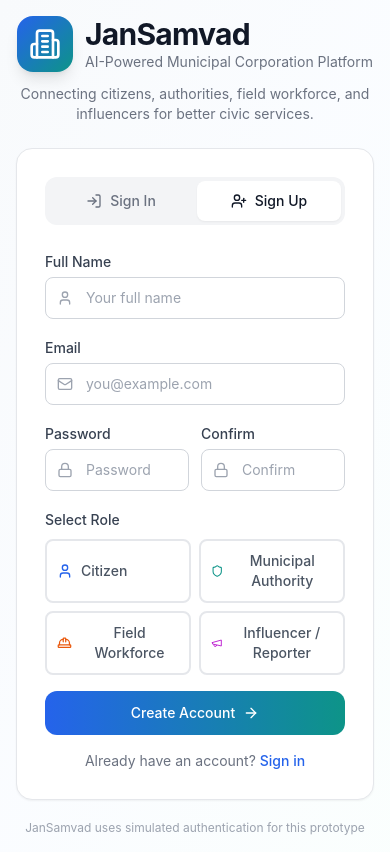
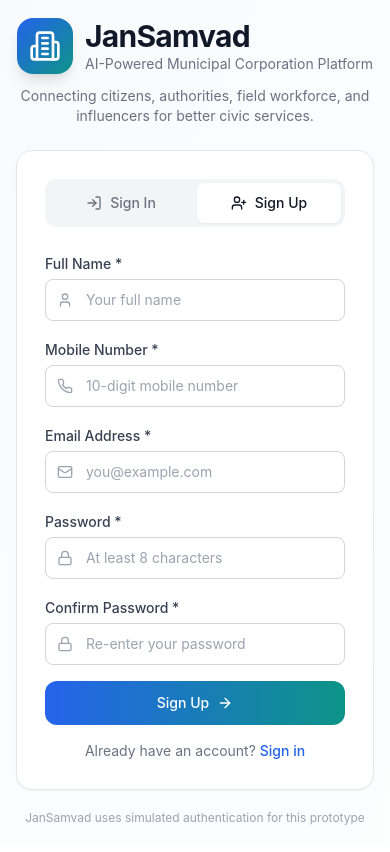
Before and after one commit to tejaskadam2028/jansamvad-ai-civic-platform, a React (Vite) app: page / in a window 390 px wide. Both pictures are taken after a click on the button "Sign Up". Built offline with nearby package versions, Linux system fonts and the light colour scheme.

Commit message:
Update auth and login with phone number

```diff
--- a/src/lib/auth.ts
+++ b/src/lib/auth.ts
@@ -35,7 +35,7 @@ export function findAccountByEmail(email: string): Account | undefined {
   return loadAccounts().find((a) => a.email.toLowerCase() === email.toLowerCase());
 }
 
-export function signUp(name: string, email: string, password: string, role: Role): { ok: true; account: Account } | { ok: false; error: string } {
+export function signUp(name: string, email: string, password: string, role: Role, phone: string): { ok: true; account: Account } | { ok: false; error: string } {
   const accounts = loadAccounts();
   if (accounts.some((a) => a.email.toLowerCase() === email.toLowerCase())) {
     return { ok: false, error: 'An account with this email already exists' };
@@ -46,7 +46,7 @@ export function signUp(name: string, email: string, password: string, role: Role
     email,
     password,
     role,
-    phone: '',
+    phone,
     area: 'Pimpri-Chinchwad',
   };
   accounts.push(account);
@@ -97,3 +97,11 @@ export function accountToUser(account: Account): User {
     area: account.area,
   };
 }
+
+export function validateEmail(email: string): boolean {
+  return /^[^\s@]+@[^\s@]+\.[^\s@]+$/.test(email);
+}
+
+export function validateMobile(phone: string): boolean {
+  return /^[6-9]\d{9}$/.test(phone);
+}
--- a/src/lib/store.tsx
+++ b/src/lib/store.tsx
@@ -18,7 +18,7 @@ const STORAGE_KEY = 'jansamvad_state_v1';
 interface StoreContextValue extends AppState {
   login: (user: User) => void;
   logout: () => void;
-  signUp: (name: string, email: string, password: string, role: Role) => { ok: true; account: Account } | { ok: false; error: string };
+  signUp: (name: string, email: string, password: string, role: Role, phone: string) => { ok: true; account: Account } | { ok: false; error: string };
   signIn: (email: string, password: string) => { ok: true; user: User } | { ok: false; error: string };
   addComplaint: (c: Omit<Complaint, 'id' | 'status' | 'timeline' | 'createdAt' | 'rewardPoints'>) => Complaint;
   updateComplaint: (id: string, patch: Partial<Complaint>) => void;
@@ -101,8 +101,8 @@ export function StoreProvider({ children }: { children: ReactNode }) {
     setState((s) => ({ ...s, currentUser: null }));
   }, []);
 
-  const signUp = useCallback((name: string, email: string, password: string, role: Role) => {
-    return authSignUp(name, email, password, role);
+  const signUp = useCallback((name: string, email: string, password: string, role: Role, phone: string) => {
+    return authSignUp(name, email, password, role, phone);
   }, []);
 
   const signIn = useCallback((email: string, password: string) => {
--- a/src/screens/CitizenDashboard.tsx
+++ b/src/screens/CitizenDashboard.tsx
@@ -662,13 +662,14 @@ function ProfileView() {
           </div>
           <div>
             <h3 className="text-xl font-bold text-gray-900">{currentUser.name}</h3>
-            <p className="text-sm text-gray-500">Citizen · {currentUser.area}</p>
+            <p className="text-sm text-gray-500 capitalize">{currentUser.role} · {currentUser.area}</p>
           </div>
         </div>
         <div className="mt-6 grid grid-cols-2 gap-4">
           <div className="p-3 bg-gray-50 rounded-lg"><p className="text-xs text-gray-400">Email</p><p className="text-sm font-medium text-gray-900">{currentUser.email}</p></div>
           <div className="p-3 bg-gray-50 rounded-lg"><p className="text-xs text-gray-400">Phone</p><p className="text-sm font-medium text-gray-900">{currentUser.phone}</p></div>
           <div className="p-3 bg-gray-50 rounded-lg"><p className="text-xs text-gray-400">Area</p><p className="text-sm font-medium text-gray-900">{currentUser.area}</p></div>
+          <div className="p-3 bg-gray-50 rounded-lg"><p className="text-xs text-gray-400">Role</p><p className="text-sm font-medium text-gray-900 capitalize">{currentUser.role}</p></div>
           <div className="p-3 bg-gray-50 rounded-lg"><p className="text-xs text-gray-400">Level</p><p className="text-sm font-medium text-gray-900">{level.title} (Lv {level.level})</p></div>
         </div>
       </div>
--- a/src/screens/LoginScreen.tsx
+++ b/src/screens/LoginScreen.tsx
@@ -1,19 +1,21 @@
 import { useState } from 'react';
 import {
   Building2, User, Shield, HardHat, Megaphone, ArrowRight, Mail, Lock, UserPlus,
-  LogIn, AlertCircle, CheckCircle2,
+  LogIn, AlertCircle, CheckCircle2, Phone,
 } from 'lucide-react';
 import { useStore } from '@/lib/store';
+import { validateEmail, validateMobile } from '@/lib/auth';
 import type { Role } from '@/lib/types';
 
 type Mode = 'signin' | 'signup';
 
-const roleOptions: { role: Role; title: string; icon: typeof User; color: string; ring: string }[] = [
-  { role: 'citizen', title: 'Citizen', icon: User, color: 'text-blue-600', ring: 'ring-blue-500' },
-  { role: 'authority', title: 'Municipal Authority', icon: Shield, color: 'text-teal-600', ring: 'ring-teal-500' },
-  { role: 'workforce', title: 'Field Workforce', icon: HardHat, color: 'text-orange-600', ring: 'ring-orange-500' },
-  { role: 'influencer', title: 'Influencer / Reporter', icon: Megaphone, color: 'text-fuchsia-600', ring: 'ring-fuchsia-500' },
-];
+interface FieldErrors {
+  name?: string;
+  mobile?: string;
+  email?: string;
+  password?: string;
+  confirm?: string;
+}
 
 export default function LoginScreen() {
   const { signIn, signUp, toast } = useStore();
@@ -25,13 +27,21 @@ export default function LoginScreen() {
 
   // Sign Up fields
   const [suName, setSuName] = useState('');
+  const [suMobile, setSuMobile] = useState('');
   const [suEmail, setSuEmail] = useState('');
   const [suPassword, setSuPassword] = useState('');
   const [suConfirm, setSuConfirm] = useState('');
-  const [suRole, setSuRole] = useState<Role | ''>('');
 
   const [error, setError] = useState('');
   const [success, setSuccess] = useState('');
+  const [fieldErrors, setFieldErrors] = useState<FieldErrors>({});
+
+  const switchMode = (m: Mode) => {
+    setMode(m);
+    setError('');
+    setSuccess('');
+    setFieldErrors({});
+  };
 
   const handleSignIn = (e: React.FormEvent) => {
     e.preventDefault();
@@ -48,37 +58,54 @@ export default function LoginScreen() {
     toast(`Welcome back, ${result.user.name}!`, 'success');
   };
 
+  const validateSignUp = (): boolean => {
+    const errs: FieldErrors = {};
+    if (!suName.trim()) {
+      errs.name = 'Full name is required';
+    } else if (suName.trim().length < 2) {
+      errs.name = 'Name must be at least 2 characters';
+    }
+    if (!suMobile.trim()) {
+      errs.mobile = 'Mobile number is required';
+    } else if (!validateMobile(suMobile.trim())) {
+      errs.mobile = 'Enter a valid 10-digit Indian mobile number (starts with 6-9)';
+    }
+    if (!suEmail.trim()) {
+      errs.email = 'Email is required';
+    } else if (!validateEmail(suEmail.trim())) {
+      errs.email = 'Enter a valid email address';
+    }
+    if (!suPassword) {
+      errs.password = 'Password is required';
+    } else if (suPassword.length < 8) {
+      errs.password = 'Password must be at least 8 characters';
+    }
+    if (!suConfirm) {
+      errs.confirm = 'Please confirm your password';
+    } else if (suPassword !== suConfirm) {
+      errs.confirm = 'Passwords do not match';
+    }
+    setFieldErrors(errs);
+    return Object.keys(errs).length === 0;
+  };
+
   const handleSignUp = (e: React.FormEvent) => {
     e.preventDefault();
     setError('');
     setSuccess('');
-    if (!suName.trim() || !suEmail.trim() || !suPassword || !suConfirm) {
-      setError('Please fill in all fields');
-      return;
-    }
-    if (suPassword !== suConfirm) {
-      setError('Passwords do not match');
-      return;
-    }
-    if (suPassword.length < 4) {
-      setError('Password must be at least 4 characters');
-      return;
-    }
-    if (!suRole) {
-      setError('Please select a role');
-      return;
-    }
-    const result = signUp(suName.trim(), suEmail.trim(), suPassword, suRole as Role);
+    setFieldErrors({});
+    if (!validateSignUp()) return;
+    const result = signUp(suName.trim(), suEmail.trim(), suPassword, 'citizen', suMobile.trim());
     if (!result.ok) {
       setError(result.error);
       return;
     }
     setSuccess('Account created successfully! Please sign in.');
     setSuName('');
+    setSuMobile('');
     setSuEmail('');
     setSuPassword('');
     setSuConfirm('');
-    setSuRole('');
     setMode('signin');
     setSiEmail(result.account.email);
     toast('Account created! Please sign in.', 'success');
@@ -108,7 +135,7 @@ export default function LoginScreen() {
           {/* Tabs */}
           <div className="flex gap-1 p-1 bg-gray-100 rounded-xl mb-6">
             <button
-              onClick={() => { setMode('signin'); setError(''); setSuccess(''); }}
+              onClick={() => switchMode('signin')}
               className={`flex-1 flex items-center justify-center gap-2 px-3 py-2.5 rounded-lg text-sm font-medium transition-colors ${
                 mode === 'signin' ? 'bg-white text-gray-900 shadow-sm' : 'text-gray-500 hover:text-gray-700'
               }`}
@@ -116,7 +143,7 @@ export default function LoginScreen() {
               <LogIn className="w-4 h-4" /> Sign In
             </button>
             <button
-              onClick={() => { setMode('signup'); setError(''); setSuccess(''); }}
+              onClick={() => switchMode('signup')}
               className={`flex-1 flex items-center justify-center gap-2 px-3 py-2.5 rounded-lg text-sm font-medium transition-colors ${
                 mode === 'signup' ? 'bg-white text-gray-900 shadow-sm' : 'text-gray-500 hover:text-gray-700'
               }`}
@@ -176,7 +203,7 @@ export default function LoginScreen() {
               </button>
               <p className="text-center text-sm text-gray-500">
                 Don't have an account?{' '}
-                <button type="button" onClick={() => { setMode('signup'); setError(''); setSuccess(''); }} className="text-blue-600 font-medium hover:underline">
+                <button type="button" onClick={() => switchMode('signup')} className="text-blue-600 font-medium hover:underline">
                   Sign up
                 </button>
               </p>
@@ -186,8 +213,9 @@ export default function LoginScreen() {
           {/* Sign Up Form */}
           {mode === 'signup' && (
             <form onSubmit={handleSignUp} className="space-y-4">
+              {/* Full Name */}
               <div>
-                <label className="text-sm font-medium text-gray-700">Full Name</label>
+                <label className="text-sm font-medium text-gray-700">Full Name *</label>
                 <div className="mt-1 relative">
                   <User className="absolute left-3 top-1/2 -translate-y-1/2 w-4 h-4 text-gray-400" />
                   <input
@@ -195,12 +223,36 @@ export default function LoginScreen() {
                     value={suName}
                     onChange={(e) => setSuName(e.target.value)}
                     placeholder="Your full name"
-                    className="w-full pl-10 pr-3 py-2.5 border border-gray-300 rounded-lg text-sm focus:ring-2 focus:ring-blue-500 focus:border-transparent outline-none"
+                    className={`w-full pl-10 pr-3 py-2.5 border rounded-lg text-sm focus:ring-2 focus:ring-blue-500 focus:border-transparent outline-none ${
+                      fieldErrors.name ? 'border-rose-400' : 'border-gray-300'
+                    }`}
                   />
                 </div>
+                {fieldErrors.name && <p className="mt-1 text-xs text-rose-600">{fieldErrors.name}</p>}
               </div>
+
+              {/* Mobile Number */}
               <div>
-                <label className="text-sm font-medium text-gray-700">Email</label>
+                <label className="text-sm font-medium text-gray-700">Mobile Number *</label>
+                <div className="mt-1 relative">
+                  <Phone className="absolute left-3 top-1/2 -translate-y-1/2 w-4 h-4 text-gray-400" />
+                  <input
+                    type="tel"
+                    value={suMobile}
+                    onChange={(e) => setSuMobile(e.target.value.replace(/\D/g, '').slice(0, 10))}
+                    placeholder="10-digit mobile number"
+                    maxLength={10}
+                    className={`w-full pl-10 pr-3 py-2.5 border rounded-lg text-sm focus:ring-2 focus:ring-blue-500 focus:border-transparent outline-none ${
+                      fieldErrors.mobile ? 'border-rose-400' : 'border-gray-300'
+                    }`}
+                  />
+                </div>
+                {fieldErrors.mobile && <p className="mt-1 text-xs text-rose-600">{fieldErrors.mobile}</p>}
+              </div>
+
+              {/* Email */}
+              <div>
+                <label className="text-sm font-medium text-gray-700">Email Address *</label>
                 <div className="mt-1 relative">
                   <Mail className="absolute left-3 top-1/2 -translate-y-1/2 w-4 h-4 text-gray-400" />
                   <input
@@ -208,71 +260,59 @@ export default function LoginScreen() {
                     value={suEmail}
                     onChange={(e) => setSuEmail(e.target.value)}
                     placeholder="you@example.com"
-                    className="w-full pl-10 pr-3 py-2.5 border border-gray-300 rounded-lg text-sm focus:ring-2 focus:ring-blue-500 focus:border-transparent outline-none"
+                    className={`w-full pl-10 pr-3 py-2.5 border rounded-lg text-sm focus:ring-2 focus:ring-blue-500 focus:border-transparent outline-none ${
+                      fieldErrors.email ? 'border-rose-400' : 'border-gray-300'
+                    }`}
                   />
                 </div>
+                {fieldErrors.email && <p className="mt-1 text-xs text-rose-600">{fieldErrors.email}</p>}
               </div>
-              <div className="grid grid-cols-2 gap-3">
+
+              {/* Password */}
               <div>
-                  <label className="text-sm font-medium text-gray-700">Password</label>
+                <label className="text-sm font-medium text-gray-700">Password *</label>
                 <div className="mt-1 relative">
                   <Lock className="absolute left-3 top-1/2 -translate-y-1/2 w-4 h-4 text-gray-400" />
                   <input
                     type="password"
                     value={suPassword}
                     onChange={(e) => setSuPassword(e.target.value)}
-                      placeholder="Password"
-                      className="w-full pl-10 pr-3 py-2.5 border border-gray-300 rounded-lg text-sm focus:ring-2 focus:ring-blue-500 focus:border-transparent outline-none"
+                    placeholder="At least 8 characters"
+                    className={`w-full pl-10 pr-3 py-2.5 border rounded-lg text-sm focus:ring-2 focus:ring-blue-500 focus:border-transparent outline-none ${
+                      fieldErrors.password ? 'border-rose-400' : 'border-gray-300'
+                    }`}
                   />
                 </div>
+                {fieldErrors.password && <p className="mt-1 text-xs text-rose-600">{fieldErrors.password}</p>}
               </div>
+
+              {/* Confirm Password */}
               <div>
-                  <label className="text-sm font-medium text-gray-700">Confirm</label>
+                <label className="text-sm font-medium text-gray-700">Confirm Password *</label>
                 <div className="mt-1 relative">
                   <Lock className="absolute left-3 top-1/2 -translate-y-1/2 w-4 h-4 text-gray-400" />
                   <input
                     type="password"
                     value={suConfirm}
                     onChange={(e) => setSuConfirm(e.target.value)}
-                      placeholder="Confirm"
-                      className="w-full pl-10 pr-3 py-2.5 border border-gray-300 rounded-lg text-sm focus:ring-2 focus:ring-blue-500 focus:border-transparent outline-none"
+                    placeholder="Re-enter your password"
+                    className={`w-full pl-10 pr-3 py-2.5 border rounded-lg text-sm focus:ring-2 focus:ring-blue-500 focus:border-transparent outline-none ${
+                      fieldErrors.confirm ? 'border-rose-400' : 'border-gray-300'
+                    }`}
                   />
                 </div>
+                {fieldErrors.confirm && <p className="mt-1 text-xs text-rose-600">{fieldErrors.confirm}</p>}
               </div>
-              </div>
-              <div>
-                <label className="text-sm font-medium text-gray-700">Select Role</label>
-                <div className="mt-2 grid grid-cols-2 gap-2">
-                  {roleOptions.map((opt) => {
-                    const Icon = opt.icon;
-                    const selected = suRole === opt.role;
-                    return (
-                      <button
-                        key={opt.role}
-                        type="button"
-                        onClick={() => setSuRole(opt.role)}
-                        className={`flex items-center gap-2 p-2.5 rounded-lg border-2 text-sm font-medium transition-all ${
-                          selected
-                            ? `border-transparent ring-2 ${opt.ring} bg-gray-50`
-                            : 'border-gray-200 text-gray-600 hover:border-gray-300'
-                        }`}
-                      >
-                        <Icon className={`w-4 h-4 ${opt.color}`} />
-                        {opt.title}
-                      </button>
-                    );
-                  })}
-                </div>
-              </div>
+
               <button
                 type="submit"
                 className="w-full px-4 py-3 bg-gradient-to-r from-blue-600 to-teal-600 text-white rounded-xl font-medium text-sm hover:opacity-90 flex items-center justify-center gap-2 transition-opacity"
               >
-                Create Account <ArrowRight className="w-4 h-4" />
+                Sign Up <ArrowRight className="w-4 h-4" />
               </button>
               <p className="text-center text-sm text-gray-500">
                 Already have an account?{' '}
-                <button type="button" onClick={() => { setMode('signin'); setError(''); setSuccess(''); }} className="text-blue-600 font-medium hover:underline">
+                <button type="button" onClick={() => switchMode('signin')} className="text-blue-600 font-medium hover:underline">
                   Sign in
                 </button>
               </p>
```
Lines whose indentation alone changed are shown as unchanged.
